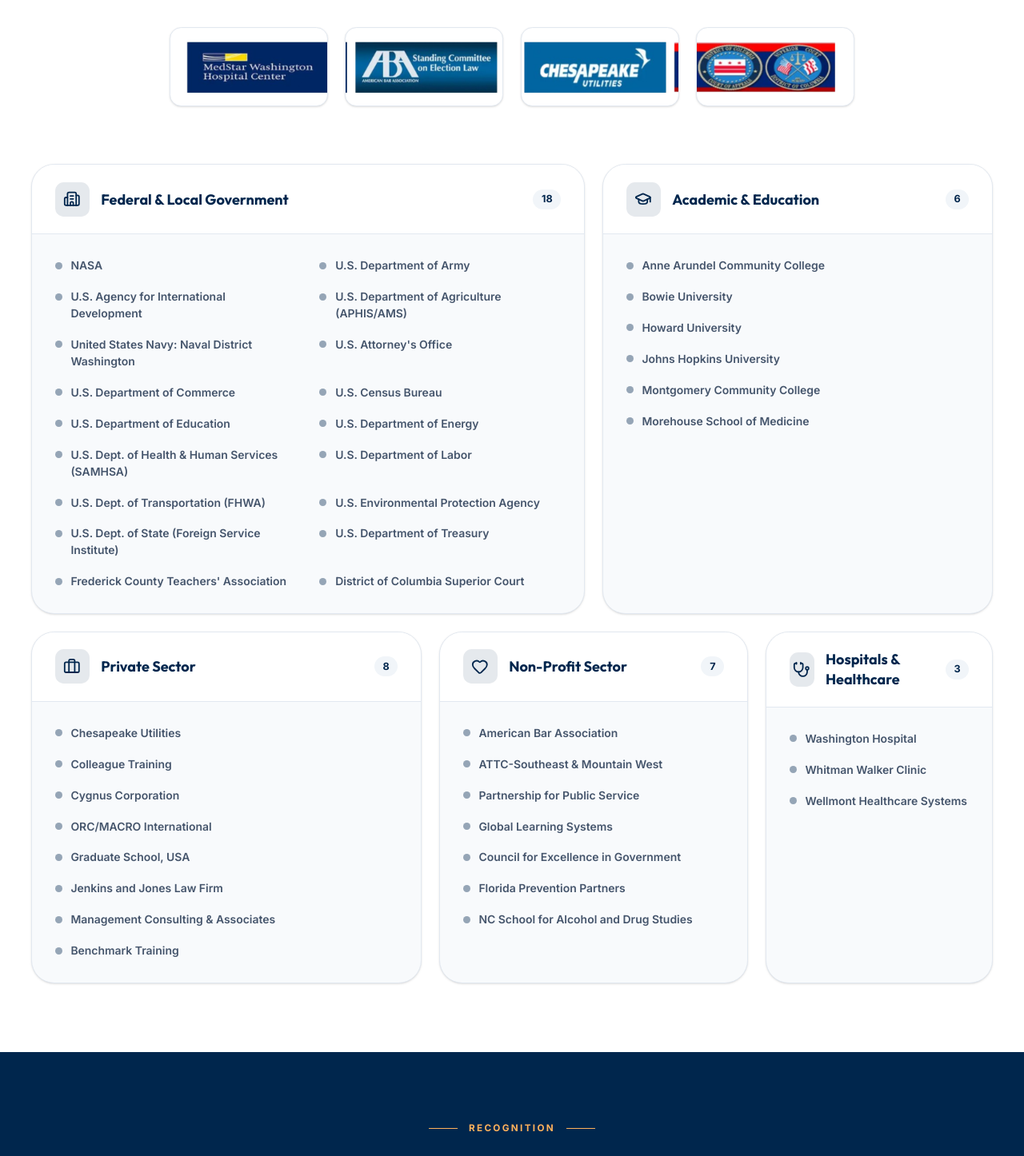
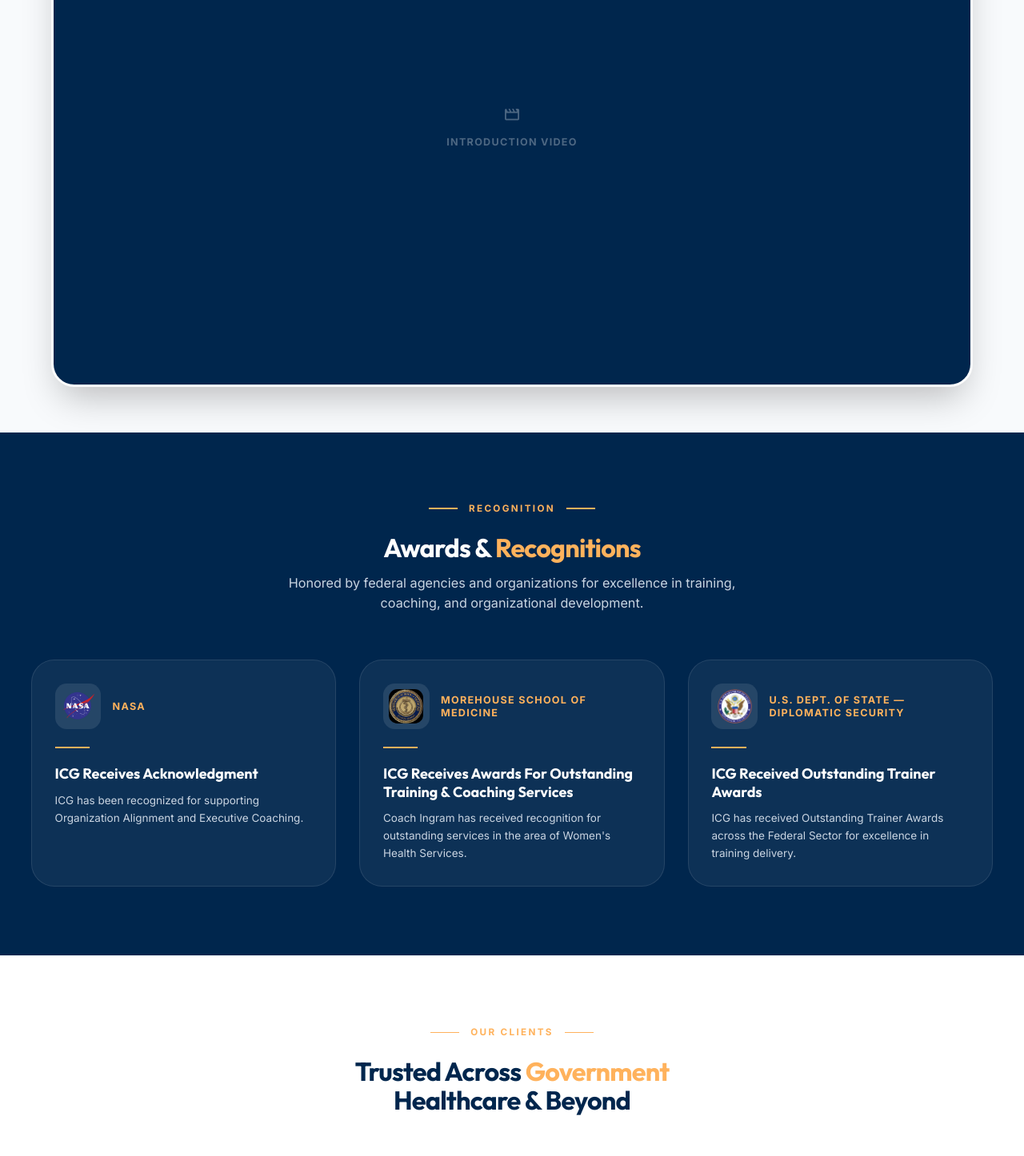
Before and after one commit to arya9779/ingram, a React (Vite) app: page / in a window 1280 px wide. Shown: the part 1020-2466 px from the top of the page at 80% size. Built offline with nearby package versions, Linux system fonts and the light colour scheme.

Commit message:
Fix homepage order: Hero > Video > Awards > Clients > Services > Contact, remove Team from home

```diff
--- a/src/pages/Home.tsx
+++ b/src/pages/Home.tsx
@@ -1,20 +1,18 @@
 import { Hero } from '../components/Hero'
 import { VideoSection } from '../components/VideoSection'
+import { Awards } from '../components/Awards'
 import { Clients } from '../components/Clients'
-import { Awards } from '../components/Awards'
 import { Services } from '../components/Services'
-import { Team } from '../components/Team'
 import { Contact } from '../components/Contact'
 
 export function Home() {
     return (
         <>
             <Hero />
+            <VideoSection />
+            <Awards />
             <Clients />
-            <Awards />
-            <VideoSection />
             <Services />
-            <Team />
             <Contact />
         </>
     )
```
